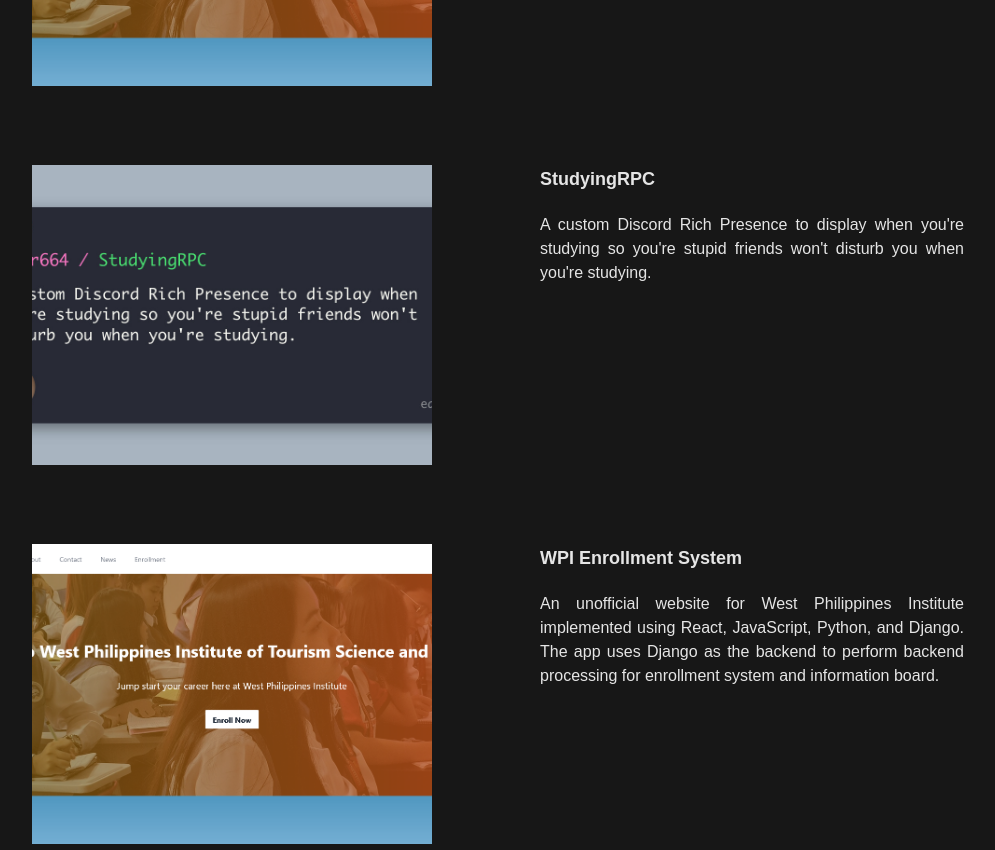
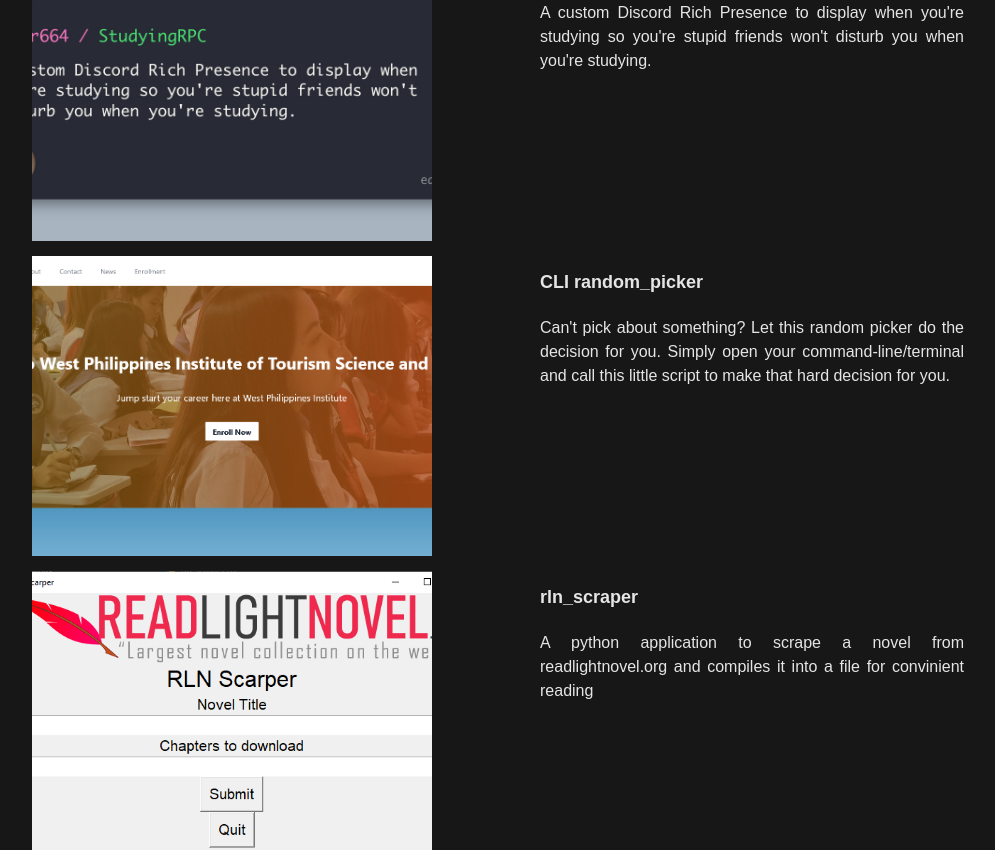
Before and after one commit to edmer664/next_portfolio, a Next.js app: page /projects in a window 1280 px wide. Shown: the part 1320-2170 px from the top of the page, without its empty margins (128-1123 px from the left). Built offline with nearby package versions, Linux system fonts and the light colour scheme.

Commit message:
project add

```diff
--- a/components/ProjectCards.tsx
+++ b/components/ProjectCards.tsx
@@ -13,7 +13,7 @@ export const ProjectCards = (props: ProjectCardProps) => {
   return (
     <Link href={`${props.url ? props.url : ""}`}>
       <a data-aos="fade-up">
-        <article className="hover:bg-gradient-to-l hover:from-neutral-100 flex hover:scale-90 hover:px-3 hover:shadow-xl transition-all duration-1000  ease-in-out dark:hover:from-black rounded-md hover:rotate-1 my-1 md:flex-row flex-col md:justify-evenly min-h-[300px] text-left py-8">
+        <article className="hover:bg-gradient-to-l hover:from-neutral-100 flex hover:scale-90 hover:px-3 hover:shadow-xl transition-all duration-1000  ease-in-out dark:hover:from-black rounded-md hover:rotate-1 my-1 md:flex-row flex-col md:justify-evenly min-h-[300px] text-left">
           <div className="w-full md:w-1/2 ">
             <Image
               width={400}
@@ -23,7 +23,7 @@ export const ProjectCards = (props: ProjectCardProps) => {
               alt={`${props.title} Image`}
             />
           </div>
-          <div className="flex flex-col w-full px-7 md:w-1/2">
+          <div className="flex flex-col w-full py-3 px-7 md:w-1/2">
             <h3 className="pb-5 text-lg font-bold">{props.title}</h3>
             <p className="text-justify">{props.description}</p>
           </div>
--- a/pages/projects.tsx
+++ b/pages/projects.tsx
@@ -44,17 +44,17 @@ export const Projects: NextPage = () => {
             />
             <ProjectCards
               imageURL="/assets/images/projects/wpi2.png"
-              title="WPI Enrollment System"
-              description="An unofficial website for West Philippines Institute implemented using React, JavaScript, Python, and Django. The app uses Django as the backend to perform backend processing for enrollment system and information board.
+              title="CLI random_picker"
+              description="Can't pick about something? Let this random picker do the decision for you. Simply open your command-line/terminal and call this little script to make that hard decision for you.
             "
-              url="https://wpi.edmer.xyz"
+              url="https://github.com/edmer664/random_picker"
             />
             <ProjectCards
-              imageURL="/assets/images/projects/wpi2.png"
-              title="WPI Enrollment System"
-              description="An unofficial website for West Philippines Institute implemented using React, JavaScript, Python, and Django. The app uses Django as the backend to perform backend processing for enrollment system and information board.
+              imageURL="/assets/images/projects/rlnscrape.png"
+              title=" rln_scraper"
+              description="A python application to scrape a novel from readlightnovel.org and compiles it into a file for convinient reading
             "
-              url="https://wpi.edmer.xyz"
+              url="https://github.com/edmer664/rln_scraper"
             />
           </div>
         </section>
```
Also changed, not shown: public/assets/images/projects/rlnscrape.png (added).
